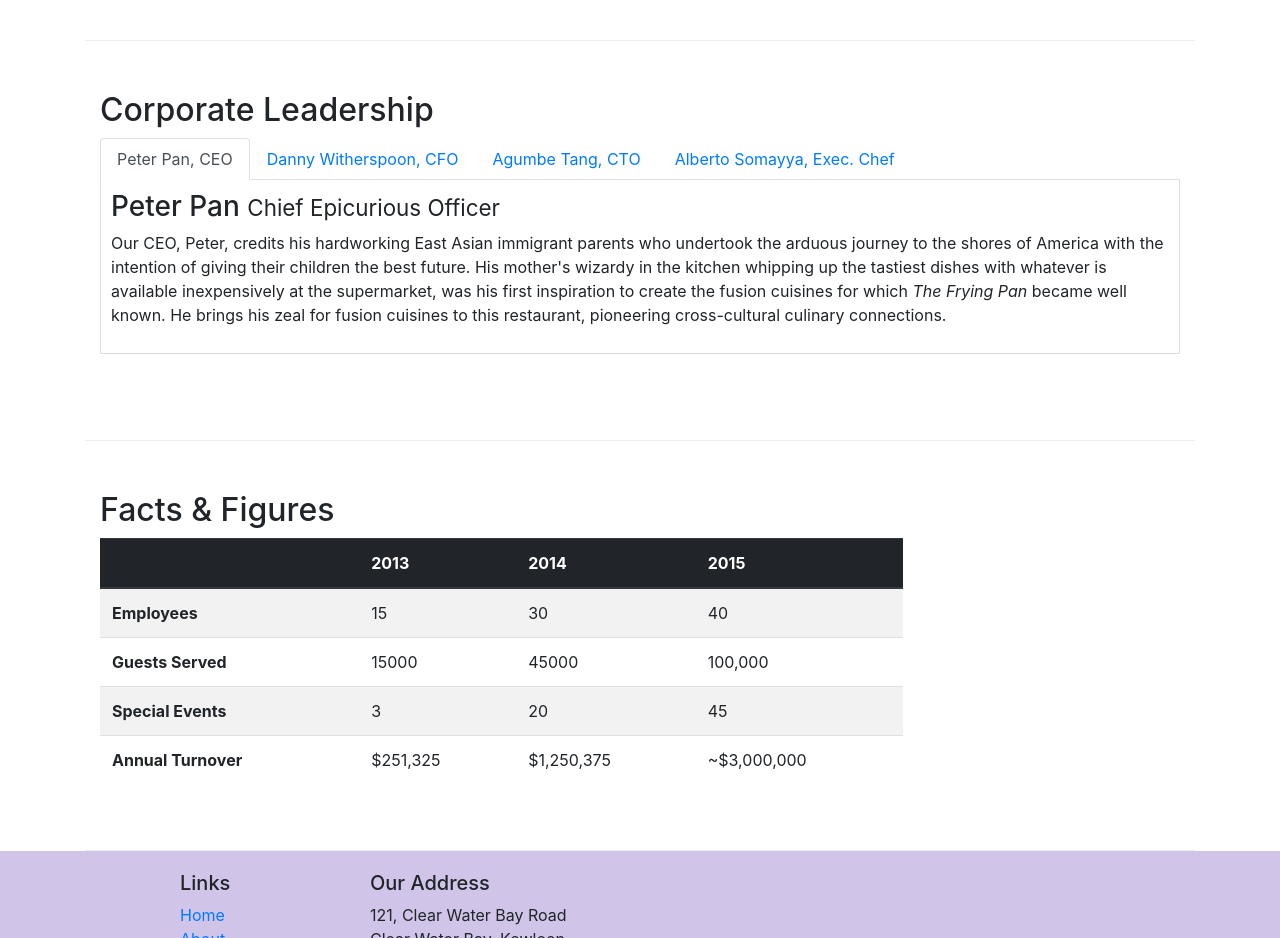
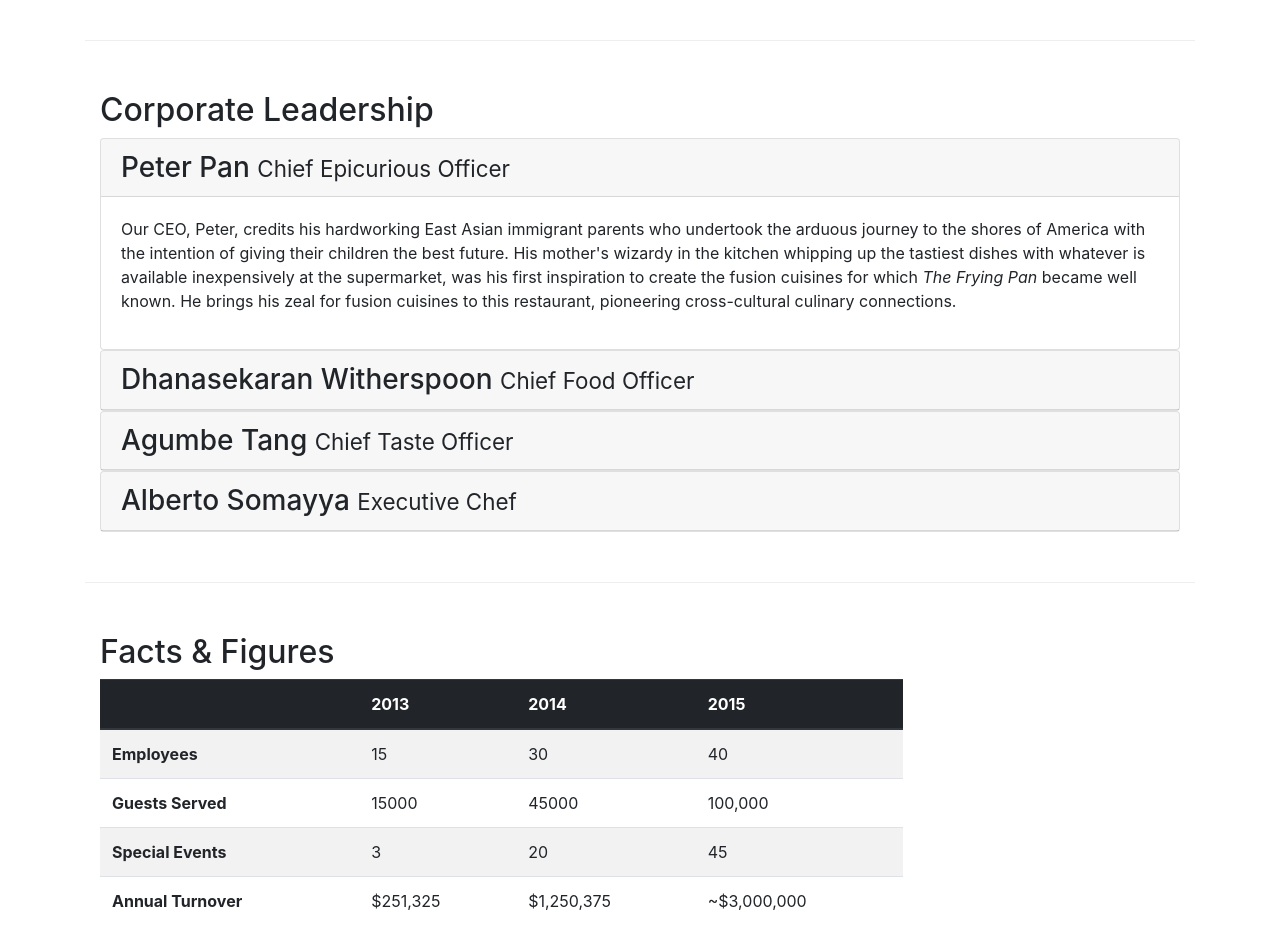
Before and after one commit to glenpaulsonv/Bootstrap, a website: page aboutus.html in a window 1280 px wide. Shown: the part 920-1858 px from the top of the page. Drawn offline with nearby package versions, Linux system fonts and the light colour scheme.

Commit message:
accordion

```diff
--- a/aboutus.html
+++ b/aboutus.html
@@ -110,7 +110,7 @@
             <div class="col-12">
                 <h2>Corporate Leadership</h2>
 
-                <ul class="nav nav-tabs">
+            <!--    <ul class="nav nav-tabs">
                     <li class="nav-item">
                         <a class="nav-link active" href="#peter" role="tab" data-toggle="tab">Peter Pan, CEO</a>
                     </li>
@@ -127,24 +127,63 @@
                           data-toggle="tab">Alberto Somayya, Exec. Chef</a>
                       </li>
                 </ul>
-
-                <div class="tab-content">
-                    <div role="tabpanel" class="tab-pane fade show active" id="peter">
-
-                    <h3>Peter Pan <small>Chief Epicurious Officer</small></h3>
+-->
+                <div id="accordion">
+                    <div class="card">
+                        <div class="card-header" role="tab" id="peterhead">
+                        <h3 class="mb-0">
+                            <a data-toggle="collapse" data-target="#peter">
+                            Peter Pan <small>Chief Epicurious Officer</small>
+                            </a>
+                        </h3>
+                        </div>
+                        <div class="collapse show" id="peter" data-parent="#accordion">
+                            <div class="card-body">
                                 <p class="d-none d-sm-block">Our CEO, Peter, credits his hardworking East Asian immigrant parents who undertook the arduous journey to the shores of America with the intention of giving their children the best future. His mother's wizardy in the kitchen whipping up the tastiest dishes with whatever is available inexpensively at the supermarket, was his first inspiration to create the fusion cuisines for which <em>The Frying Pan</em> became well known. He brings his zeal for fusion cuisines to this restaurant, pioneering cross-cultural culinary connections.</p>
                             </div>
-                    <div role="tabpanel" class="tab-pane fade" id="danny">
-                    <h3>Dhanasekaran Witherspoon <small>Chief Food Officer</small></h3>
-                    <p class="d-none d-sm-block" >Our CFO, Danny, as he is affectionately referred to by his colleagues, comes from a long established family tradition in farming and produce. His experiences growing up on a farm in the Australian outback gave him great appreciation for varieties of food sources. As he puts it in his own words, <em>Everything that runs, wins, and everything that stays, pays!</em></p>
                         </div>
-                   <div role="tabpanel" class="tab-pane fade" id="agumbe">
-                    <h3>Agumbe Tang <small>Chief Taste Officer</small></h3>
+                    </div>
+                    <div class="card">
+                        <div class="card-header" role="tab" id="dannyhead">
+                        <h3 class="mb-0">
+                            <a class="collapsed" data-toggle="collapse" data-target="#danny">
+                            Dhanasekaran Witherspoon <small>Chief Food Officer</small>
+                            </a>
+                        </h3>
+                    </div>
+                    <div class="collapse" id="danny" data-parent="#accordion">
+                        <div class="card-body">
+                            <p class="d-none d-sm-block">Our CFO, Danny, as he is affectionately referred to by his colleagues, comes from a long established family tradition in farming and produce. His experiences growing up on a farm in the Australian outback gave him great appreciation for varieties of food sources. As he puts it in his own words, <em>Everything that runs, wins, and everything that stays, pays!</em></p>
+                        </div>
+                    </div>
+                </div>
+                <div class="card">
+                        <div class="card-header" role="tab" id="agumbehead">
+                        <h3 class="mb-0">
+                            <a class="collapsed" data-toggle="collapse" data-target="#agumbe">
+                            Agumbe Tang <small>Chief Taste Officer</small>
+                            </a>
+                        </h3>
+                    </div>
+                    <div class="collapse" id="agumbe" data-parent="#accordion">
+                        <div class="card-body">
                             <p class="d-none d-sm-block">Blessed with the most discerning gustatory sense, Agumbe, our CTO, personally ensures that every dish that we serve meets his exacting tastes. Our chefs dread the tongue lashing that ensues if their dish does not meet his exacting standards. He lives by his motto, <em>You click only if you survive my lick.</em></p>
                         </div>
-                   <div role="tabpanel" class="tab-pane fade" id="alberto">
-                    <h3>Alberto Somayya <small>Executive Chef</small></h3>
+                    </div>
+                </div>
+                <div class="card">
+                        <div class="card-header" role="tab" id="albertohead">
+                        <h3 class="mb-0">
+                            <a class="collapsed" data-toggle="collapse" data-target="#alberto">
+                            Alberto Somayya <small>Executive Chef</small>
+                            </a>
+                        </h3>
+                    </div>
+                    <div class="collapse" id="alberto" data-parent="#accordion">
+                        <div class="card-body">
                             <p class="d-none d-sm-block">Award winning three-star Michelin chef with wide International experience having worked closely with whos-who in the culinary world, he specializes in creating mouthwatering Indo-Italian fusion experiences. He says, <em>Put together the cuisines from the two craziest cultures, and you get a winning hit! Amma Mia!</em></p>
+                        </div>
+                    </div>
                 </div>
                 </div>
             </div>
```
Lines whose indentation alone changed are shown as unchanged.
